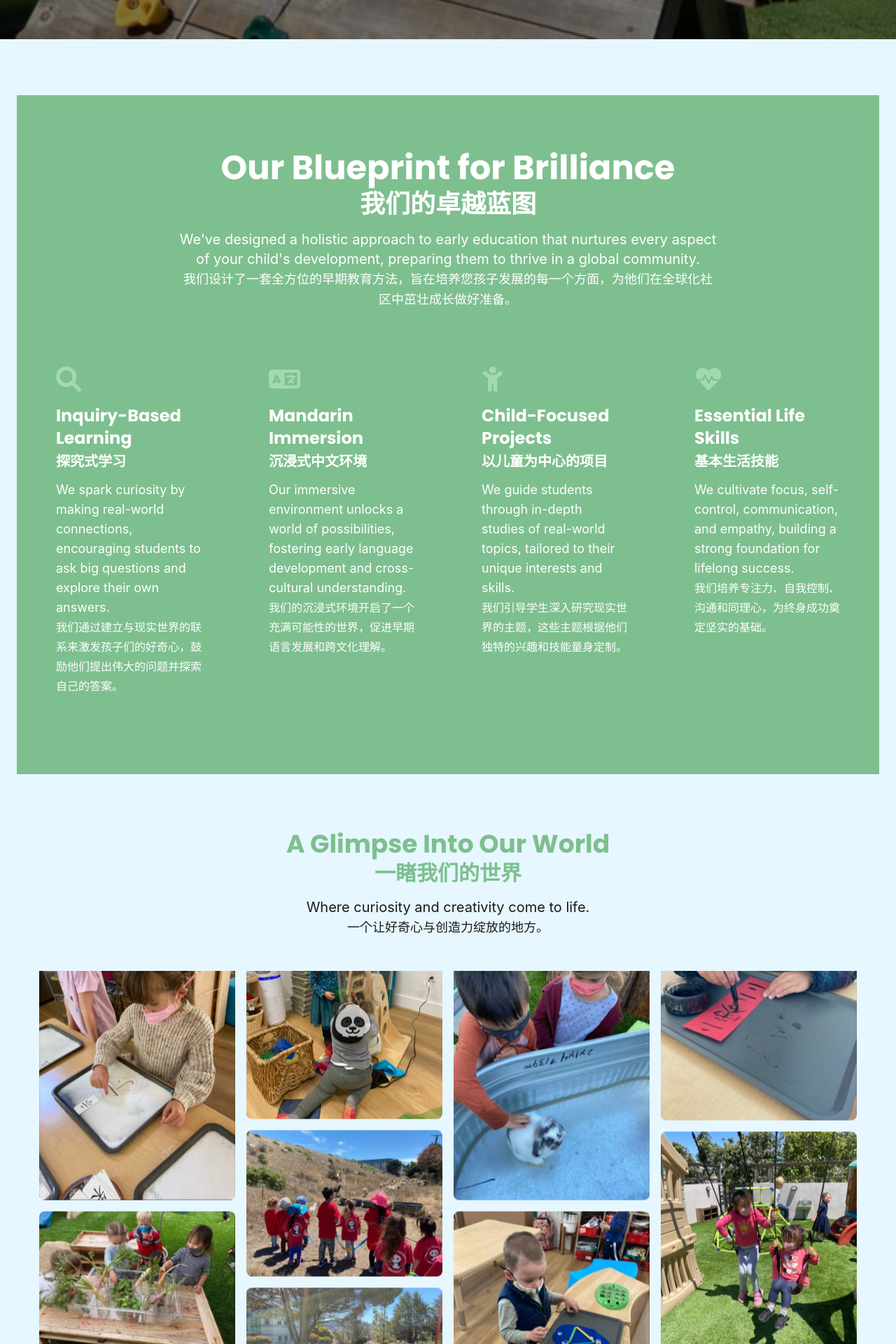
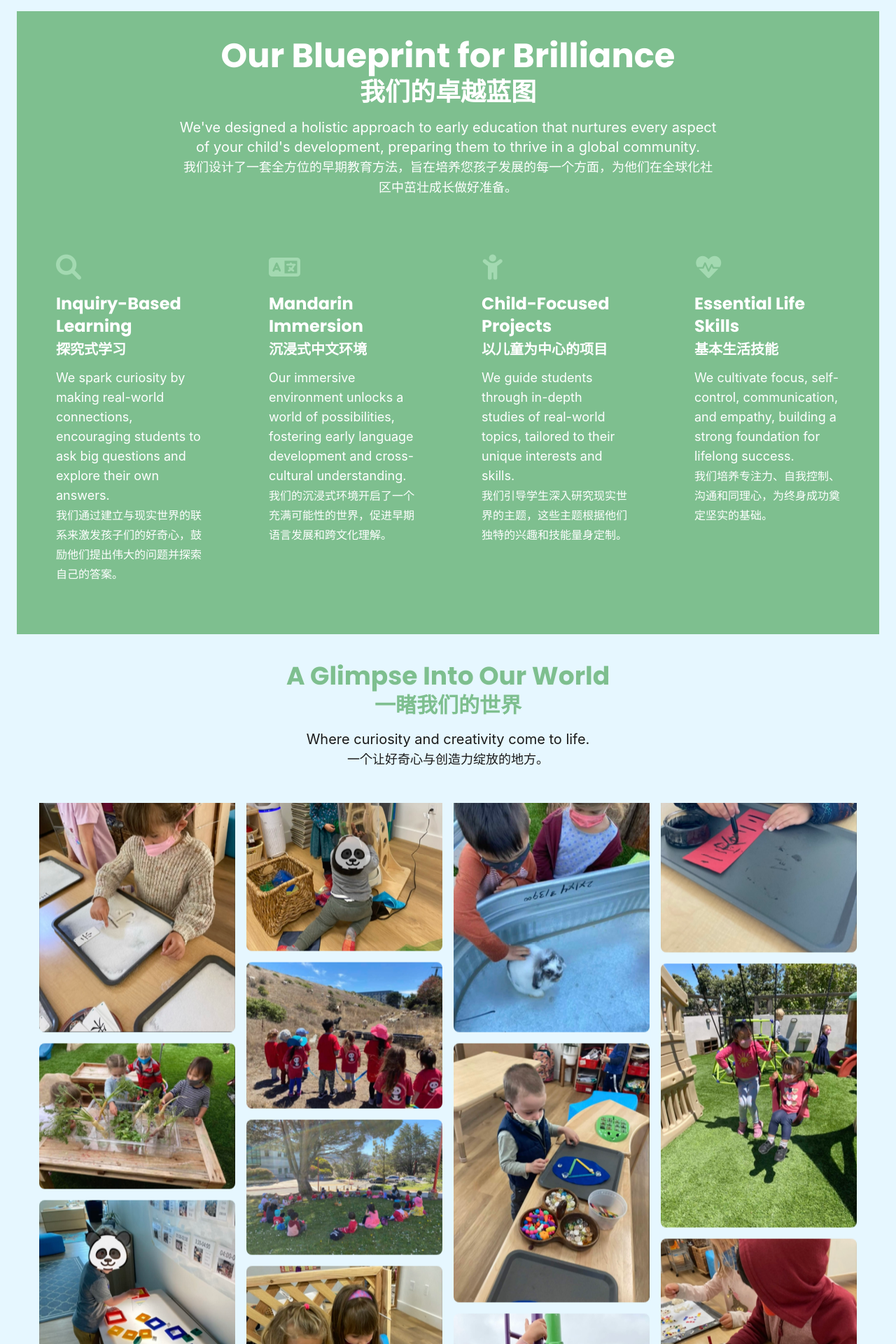
Before and after one commit to LittlePandaPreschool/website, a SvelteKit app: page / in a window 1280 px wide. Shown: the part 840-2760 px from the top of the page at 70% size. Built offline with nearby package versions, Linux system fonts and the light colour scheme.

Commit message:
feat: home page

```diff
--- a/src/lib/components/home/DynamicHero.svelte
+++ b/src/lib/components/home/DynamicHero.svelte
@@ -30,7 +30,7 @@
   });
 </script>
 
-<section class="relative h-screen w-full overflow-hidden bg-black">
+<section class="relative h-[90vh] w-full overflow-hidden bg-black">
   {#key currentImageIndex}
     <div
       class="absolute inset-0 h-full w-full bg-cover bg-center"
--- a/src/routes/+page.svelte
+++ b/src/routes/+page.svelte
@@ -43,10 +43,10 @@
 <DynamicHero />
 
 <!-- Programs Section -->
-<section id="programs" class="py-20">
+<section id="programs" class="py-10">
     <div class="container mx-auto px-6">
     <!-- Our Blueprint for Brilliance Section -->
-    <section class="py-20 bg-secondary text-white">
+    <section class="py-10 bg-secondary text-white">
         <div class="container mx-auto px-6 text-center">
             <h2 class="text-5xl font-bold mb-4">Our Blueprint for Brilliance<br><span class="text-4xl">我们的卓越蓝图</span></h2>
             <p class="text-xl mb-12 max-w-3xl mx-auto">We've designed a holistic approach to early education that nurtures every aspect of your child's development, preparing them to thrive in a global community.<br><span class="text-lg">我们设计了一套全方位的早期教育方法，旨在培养您孩子发展的每一个方面，为他们在全球化社区中茁壮成长做好准备。</span></p>
@@ -63,7 +63,7 @@
     </section>
 
     <!-- Photo Gallery Section -->
-    <section class="py-20 bg-alt">
+    <section class="py-10 bg-alt">
         <div class="container mx-auto px-6">
             <h2 class="text-4xl font-bold mb-4 text-center text-secondary">A Glimpse Into Our World<br><span class="text-3xl">一睹我们的世界</span></h2>
             <p class="text-xl text-center text-main mb-12">Where curiosity and creativity come to life.<br><span class="text-lg">一个让好奇心与创造力绽放的地方。</span></p>
@@ -76,7 +76,7 @@
 </section>
 
 <!-- Locations Section -->
-<section class="py-20 bg-main">
+<section class="py-10 bg-main">
     <div class="container mx-auto px-6 text-center">
         <h2 class="text-5xl font-bold mb-4 text-secondary">Our Campuses<br><span class="text-4xl">我们的校区</span></h2>
         <p class="text-xl text-main mb-12 max-w-3xl mx-auto">Find the perfect learning environment for your child.<br><span class="text-lg">为您的孩子找到完美的学习环境。</span></p>
@@ -92,7 +92,7 @@
 <Timeline />
 
 <!-- Form Section -->
-<section id="form" class="py-20 bg-white">
+<section id="form" class="py-10 bg-white">
     <div class="container mx-auto px-6 text-center">
         <img src="/img/logo.jpg" alt="Little Panda Logo" class="h-48 mx-auto mb-12">
         <h2 class="text-4xl font-bold mb-4 text-primary">Join the Little Panda Family<br><span class="text-3xl text-secondary">加入小熊猫大家庭</span></h2>
--- a/src/routes/careers/+page.svelte
+++ b/src/routes/careers/+page.svelte
@@ -20,7 +20,8 @@
         <h2 class="text-3xl font-bold mb-8 text-center text-text-main">Open Positions <br><span class="text-2xl">空缺职位</span></h2>
         <div class="space-y-8 max-w-4xl mx-auto">
             {#each jobs as job}
-            <div class="card p-6 rounded-lg transform hover:scale-105 transition-transform duration-300" data-fade>
+            <div class="bg-gradient-to-r from-primary to-secondary p-1 rounded-lg shadow-lg">
+                <div class="card p-6 rounded-lg bg-alt hover:bg-main transition-colors duration-300" data-fade>
                     <h3 class="text-2xl font-bold mb-2">{job.title}<br><span class="text-xl">{job.chinese_title}</span></h3>
                     <p class="mb-4">{job.description}</p>
                     <p class="font-bold">Qualifications:</p>
@@ -29,7 +30,8 @@
                         <li>{qualification}</li>
                         {/each}
                     </ul>
-                <a href="#apply-form" on:click={() => selectPosition(job.title)} class="text-primary hover:opacity-80 font-bold mt-4 inline-block">Apply Now &rarr;</a>
+                    <a href="#apply-form" on:click={() => selectPosition(job.title)} class="btn-primary mt-4 inline-block">Apply Now &rarr;</a>
+                </div>
             </div>
             {/each}
         </div>
```
Lines whose indentation alone changed are shown as unchanged.
